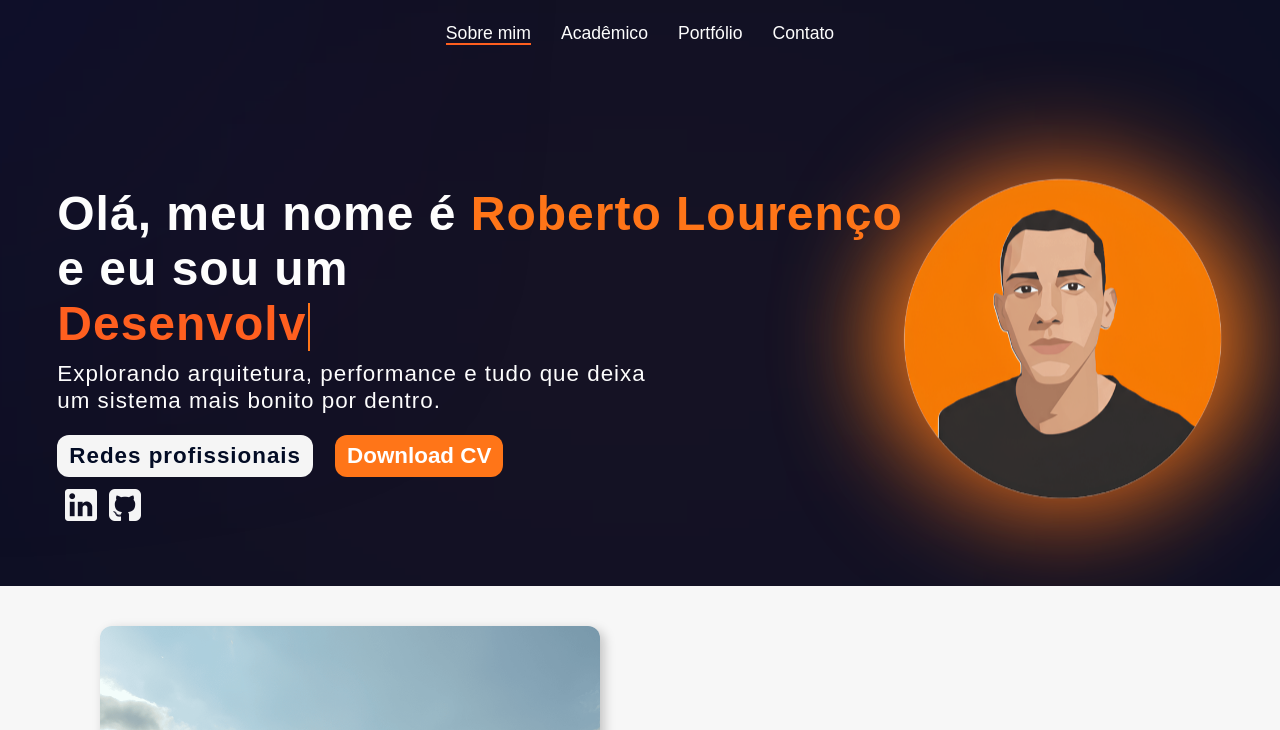
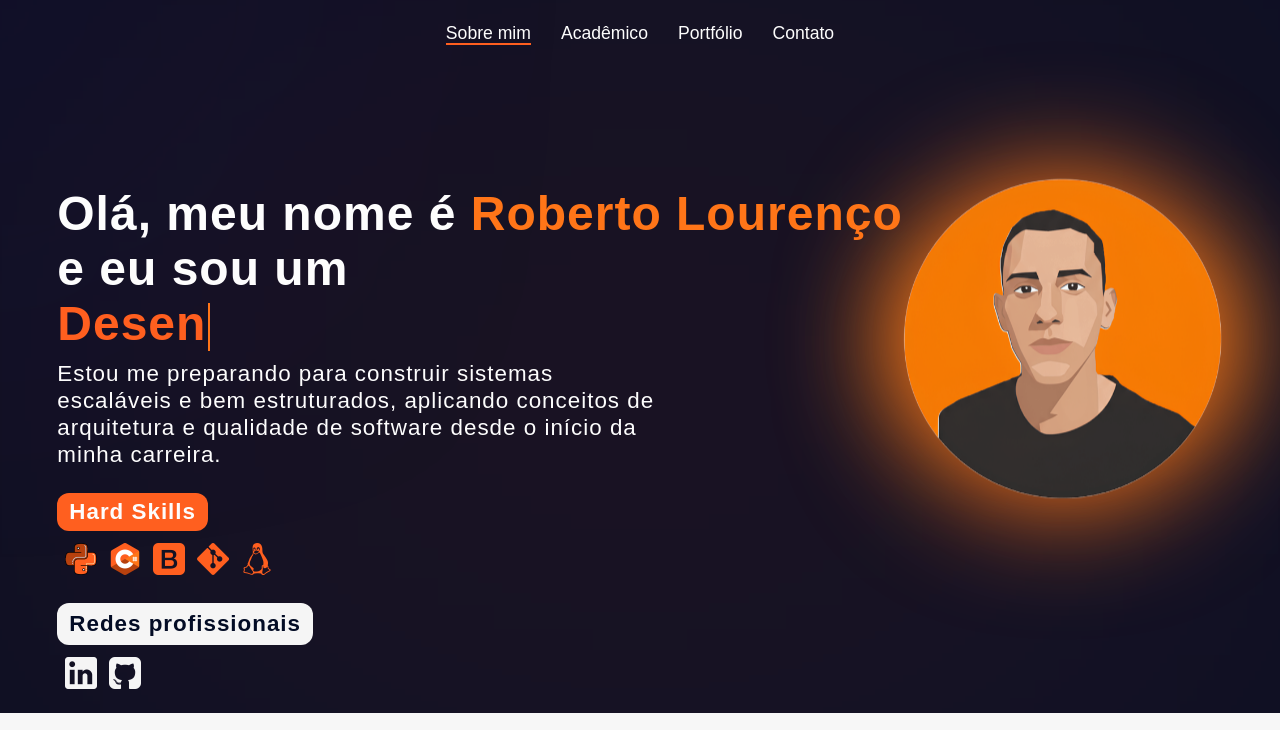
Before and after one commit to Roberto-Lourenco/portfolio, a plain HTML site: page index.html in a window 1280 px wide. Shown: the top 730 px of the page. Drawn offline with Linux system fonts and the light colour scheme; a web font is replaced by a local one.

Commit message:
feat/docs: adiciona seção hardskills e atualiza informações de cursos, sobre mim  e contato

```diff
--- a/assets/css/index.css
+++ b/assets/css/index.css
@@ -135,6 +135,7 @@ Sumário
     display: flex;
     flex-direction: column;
     gap: 12px;
+    margin-bottom: 24px;
 }
 
 .qta_call_to_connect span {
@@ -176,6 +177,59 @@ Sumário
     background-color: var(--primary-color);
     cursor: pointer;
     transition: transform 0.25s ease, filter 0.25s ease, box-shadow 0.25s ease;
+}
+
+/* ======= Hard Skills Logos ======= */
+
+.skills_logos{
+    display: flex;
+    flex-direction: column;
+    gap: 12px;
+    margin: 24px 0;
+}
+.skills_logos span {
+    font-size: 1.4rem;
+    background-color: var(--highlight-color);
+    width: fit-content;
+    padding: 6px 12px;
+    font-weight: 600;
+    border-radius: 12px;
+    color: var(--text-color);
+    user-select: none;
+}
+
+.skills_list {
+    display: flex;
+    width: 100%;
+    gap: 12px;
+    padding-left: 8px;
+    cursor: pointer;
+
+}
+.skills_list li {
+    position: relative;
+    display: inline-block;
+}
+
+.skills_list li::after {
+    content: attr(data-tooltip);
+    position: absolute;
+    bottom: 110%;
+    width: fit-content;
+    left: 32px;
+    transform: translateX(-50%);
+    background: var(--primary-color);
+    color: #fff;
+    padding: 6px 10px;
+    border-radius: 6px;
+    white-space: nowrap;
+    font-size: 0.85rem;
+    opacity: 0;
+    pointer-events: none;
+}
+
+.skills_list li:hover::after {
+    opacity: 1;
 }
 
 /* === Efeito escrita automática ====*/
--- a/assets/js/index.js
+++ b/assets/js/index.js
@@ -8,7 +8,7 @@
  */
 
 const dynamicText = document.querySelector(".span_typing")
-const words = ["Desenvolvedor de Software", "Engenheiro de Software", "Desenvolvedor Backend", "Apaixonado por Inovação", "Futuro Arquiteto de Software"]
+const words = ["Desenvolvedor Fullstack", "Desenvolvedor Backend"]
 
 let wordIndex = 0;
 let charIndex = 0;
--- a/index.html
+++ b/index.html
@@ -56,8 +56,20 @@
                     e eu sou um <br><span class="span_typing"></span> <!-- === ESCRITA AUTOMÁTICA === -->
                 </h1>
                 <p>
-                    Explorando arquitetura, performance e tudo que deixa um sistema mais bonito por dentro.
+                    Estou me preparando para construir sistemas escaláveis e bem estruturados,
+                    aplicando conceitos de arquitetura e qualidade de software desde o início da minha carreira.
                 </p>
+                <!-- Logos das tecnologias -->
+                <div class="skills_logos">
+                    <span>Hard Skills</span>
+                    <ul class="skills_list">
+                        <li data-tooltip="Python"><img src="assets/img/icons/python.png" width="32px" alt="Python logo"></li>
+                        <li data-tooltip="C#"><img src="assets/img/icons/c-sharp.png" width="32px" alt="C# logo" ></li>
+                        <li data-tooltip="Bootstrap"><img src="assets/img/icons/bootstrap.png" width="32px" alt="Bootstrap logo"></li>
+                        <li data-tooltip="Git"><img src="assets/img/icons/git.png" width="32px" alt="Git logo"></li>
+                        <li data-tooltip="Linux"><img src="assets/img/icons/linux.png" width="32px" alt="Linux logo"></li>
+                    </ul>
+                </div>
                 <!-- Redes sociais -->
                 <div class="qta_and_btn">
                     <div class="qta_call_to_connect">
@@ -73,7 +85,7 @@
                             </li>
                         </ul>
                     </div>
-                    <button class="btn_download_cv">Download CV</button>
+                    <!-- <button class="btn_download_cv">Download CV</button> -->
                 </div>
             </div>
             <!-- === Imagem === -->
@@ -96,9 +108,8 @@
                 <div class="about_me_text">
                     <h1>Sobre mim</h1>
                     <p>
-                        Sou estudante de Engenharia de Software, atualmente no 4º período, e estou construindo minha
-                        jornada
-                        para me tornar arquiteto de software. Participo do programa AWS re/Start, estudando C# com foco
+                        Sou estudante de Engenharia de Software, atualmente no 4º período. Participo do programa AWS
+                        re/Start, estou estudando C# com foco
                         em
                         arquitetura e desempenho, e venho me aprofundando em DDD e Clean Architecture. Gosto de planejar
                         e
```
Also changed, not shown: academico.html (+30 -0 lines), assets/css/portfolio.css (+7 -5 lines), assets/js/portfolio.js (+7 -4 lines), contato.html (+2 -2 lines), portfolio.html (+1 -1 lines), assets/img/icons/bootstrap.png (added), assets/img/icons/c-sharp.png (added), assets/img/icons/git.png (added), assets/img/icons/linux.png (added), assets/img/icons/python.png (added).
